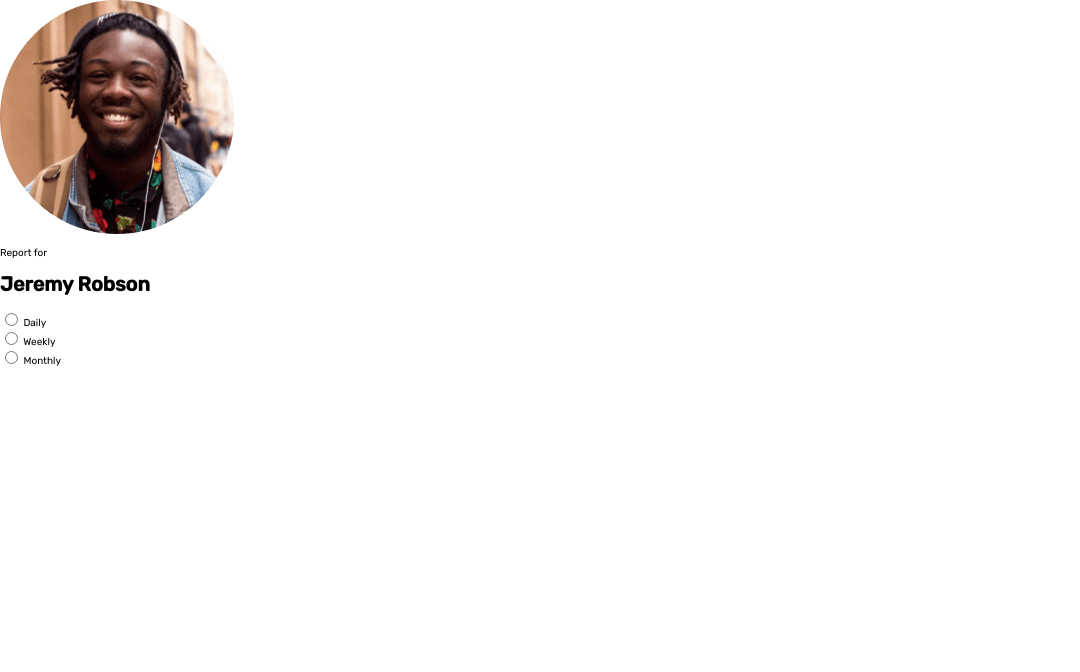
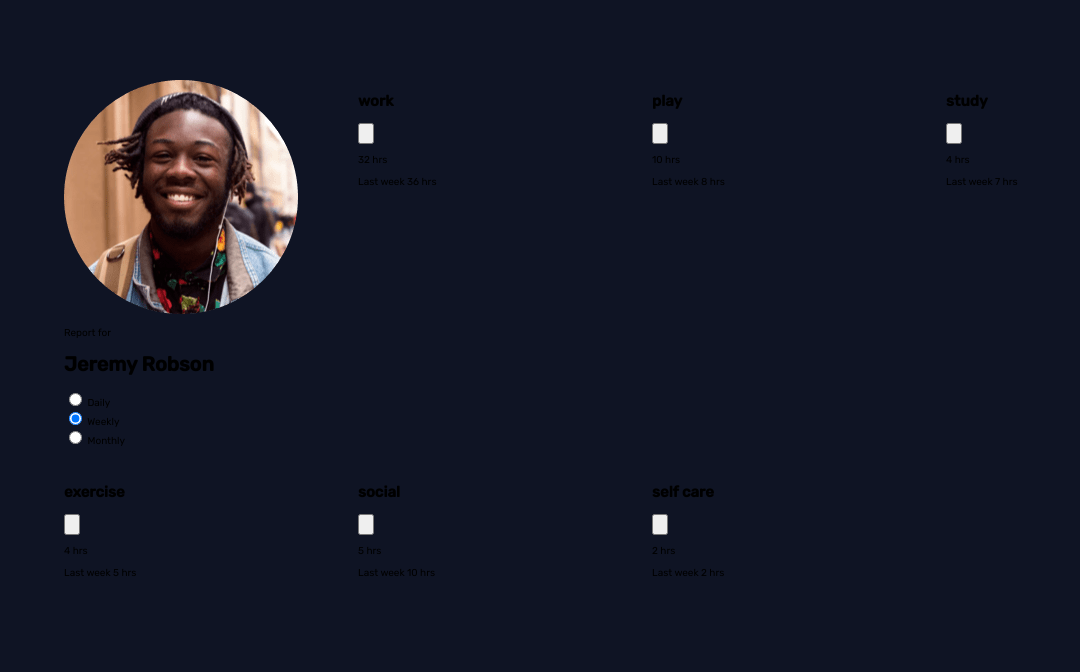
Before and after one commit to john-mirage/time-tracking-dashboard, a website built with Vite: page index.html in a window 1280 px wide. Shown: the whole page, without its empty margins (0-1080 px from the left). Built offline with nearby package versions, Linux system fonts and the light colour scheme.

Commit message:
feat: add logic

```diff
--- a/index.html
+++ b/index.html
@@ -30,8 +30,8 @@
 </head>
 
 <body class="page">
-
-    <main class="page__grid" id="grid">
+    <main class="page__container">
+        <div class="page__grid" id="grid">
 
             <header class="menu">
                 <div class="menu__user">
@@ -43,27 +43,31 @@
                 </div>
                 <div class="menu__period">
                     <div class="menu__button">
-                    <input class="menu__input" type="radio" name="period-selector" id="daily-selector" />
+                        <input class="menu__input" type="radio" value="daily" name="period-selector" id="daily-selector" />
                         <label class="menu__label" for="daily-selector">Daily</label>
                     </div>
                     <div class="menu__button">
-                    <input class="menu__input" type="radio" name="period-selector" id="weekly-selector" />
+                        <input class="menu__input" type="radio" value="weekly" name="period-selector" id="weekly-selector" checked />
                         <label class="menu__button" for="weekly-selector">Weekly</label>
                     </div>
                     <div class="menu__button">
-                    <input class="menu__input" type="radio" name="period-selector" id="monthly-selector" />
+                        <input class="menu__input" type="radio" value="monthly" name="period-selector" id="monthly-selector" />
                         <label class="menu__button" for="monthly-selector">Monthly</label>
                     </div>
                 </div>
             </header>
 
-        <template id="stat-template">
+            <template id="template">
                 <section class="stat">
-                <div class="stat__image"></div>
+                    <div class="stat__background"></div>
                     <div class="stat__info">
                         <div class="stat__row">
                             <h2 class="stat__title"></h2>
-                        <button class="stat__more-button"></button>
+                            <button class="stat__button">
+                                <svg class="stat__icon" viewBox="0 0 21 5" xmlns="http://www.w3.org/2000/svg">
+                                    <path d="M2.5 0a2.5 2.5 0 1 1 0 5 2.5 2.5 0 0 1 0-5Zm8 0a2.5 2.5 0 1 1 0 5 2.5 2.5 0 0 1 0-5Zm8 0a2.5 2.5 0 1 1 0 5 2.5 2.5 0 0 1 0-5Z" fill="currentColor" fill-rule="evenodd"/>
+                                </svg>
+                            </button>
                         </div>
                         <div class="stat__row">
                             <p class="stat__current">
@@ -71,16 +75,18 @@
                                 <span class="stat__current-time-unit">hrs</span>
                             </p>
                             <p class="stat__previous">
+                                Last
                                 <span class="stat__previous-period"></span>
                                 <span class="stat__previous-value"></span>
+                                hrs
                             </p>
                         </div>
                     </div>
                 </section>
             </template>
 
+        </div>
     </main>
-
     <script type="module" src="/src/main.ts"></script>
 </body>
 
--- a/src/data/stats.ts
+++ b/src/data/stats.ts
@@ -5,107 +5,133 @@ import exerciseIcon from "@images/icon-exercise.svg";
 import socialIcon from "@images/icon-social.svg";
 import selfCareIcon from "@images/icon-self-care.svg";
 
-const stats = [
+interface Period {
+  name: string;
+  current: number;
+  previous: number;
+}
+
+interface Stat {
+  name: string;
+  daily: Period;
+  weekly: Period;
+  monthly: Period;
+  image: string;
+}
+
+const stats: Stat[] = [
   {
-    name: "Work",
+    name: "work",
     daily: {
+      name: "day",
       current: 7,
       previous: 6,
     },
     weekly: {
+      name: "week",
       current: 32,
       previous: 36,
     },
     monthly: {
+      name: "month",
       current: 120,
       previous: 125,
     },
-    color: "work",
     image: workIcon,
   },
   {
-    name: "Play",
+    name: "play",
     daily: {
+      name: "day",
       current: 1,
       previous: 2,
     },
     weekly: {
+      name: "week",
       current: 10,
       previous: 8,
     },
     monthly: {
+      name: "month",
       current: 30,
       previous: 42,
     },
-    color: "play",
     image: playIcon,
   },
   {
-    name: "Study",
+    name: "study",
     daily: {
+      name: "day",
       current: 1,
       previous: 2,
     },
     weekly: {
+      name: "week",
       current: 4,
       previous: 7,
     },
     monthly: {
+      name: "month",
       current: 12,
       previous: 16,
     },
-    color: "study",
     image: studyIcon,
   },
   {
-    name: "Exercise",
+    name: "exercise",
     daily: {
+      name: "day",
       current: 1,
       previous: 2,
     },
     weekly: {
+      name: "week",
       current: 4,
       previous: 5,
     },
     monthly: {
+      name: "month",
       current: 16,
       previous: 20,
     },
-    color: "exercise",
     image: exerciseIcon,
   },
   {
-    name: "Social",
+    name: "social",
     daily: {
+      name: "day",
       current: 1,
       previous: 2,
     },
     weekly: {
+      name: "week",
       current: 5,
       previous: 10,
     },
     monthly: {
+      name: "month",
       current: 20,
       previous: 21,
     },
-    color: "social",
     image: socialIcon,
   },
   {
-    name: "Self Care",
+    name: "self care",
     daily: {
+      name: "day",
       current: 0,
       previous: 1,
     },
     weekly: {
+      name: "week",
       current: 2,
       previous: 2,
     },
     monthly: {
+      name: "month",
       current: 8,
       previous: 9,
     },
-    color: "self-care",
     image: selfCareIcon,
   },
 ];
--- a/src/main.ts
+++ b/src/main.ts
@@ -1 +1,33 @@
 import './main.css';
+import stats from "@data/stats";
+
+const inputs = document.querySelectorAll(".menu__input") as NodeListOf<HTMLInputElement>;
+const grid = document.querySelector("#grid") as HTMLDivElement;
+const template = document.querySelector("#template") as HTMLTemplateElement;
+
+inputs.forEach((input) => {
+  input.addEventListener("change", (event) => {
+    document.dispatchEvent(new CustomEvent("change-period", {
+      detail: event.target.value,
+    }));
+  });
+});
+
+stats.forEach((stat) => {
+  const statFragment = template.content.cloneNode(true) as HTMLElement;
+  const title = statFragment.querySelector(".stat__title") as HTMLHeadingElement;
+  const currentValue = statFragment.querySelector(".stat__current-value") as HTMLSpanElement;
+  const previousValue = statFragment.querySelector(".stat__previous-value") as HTMLSpanElement;
+  const previousPeriod = statFragment.querySelector(".stat__previous-period") as HTMLSpanElement;
+  title.textContent = stat.name;
+  currentValue.textContent = String(stat.weekly.current);
+  previousValue.textContent = String(stat.weekly.previous);
+  previousPeriod.textContent = stat.weekly.name;
+  document.addEventListener("change-period", (event: CustomEvent) => {
+   currentValue.textContent = String(stat[event.detail].current);
+   previousValue.textContent = String(stat[event.detail].previous);
+   previousPeriod.textContent = stat[event.detail].name;
+  });
+  grid.appendChild(document.createComment(stat.name));
+  grid.appendChild(statFragment);
+});
--- a/src/styles/page.css
+++ b/src/styles/page.css
@@ -0,0 +1,57 @@
+.page {
+    width: 100%;
+    min-height: 100vh;
+    background-color: var(--color-very-dark-blue);
+}
+
+.page__container {
+    width: 100%;
+    height: auto;
+    padding: 8rem 2.4rem;
+}
+
+.page__grid {
+    display: grid;
+    grid-template-columns: 1fr;
+    gap: 2.4rem;
+    width: 100%;
+    height: auto;
+}
+
+@media screen and (min-width: 576px) {
+    .page__container {
+        max-width: 576px;
+        margin-left: auto;
+        margin-right: auto;
+    }
+}
+
+@media screen and (min-width: 768px) {
+    .page__container {
+        max-width: 768px;
+    }
+
+    .page__grid {
+        grid-template-columns: repeat(2, 1fr);
+    }
+}
+
+@media screen and (min-width: 992px) {
+    .page__container {
+        max-width: 992px;
+    }
+
+    .page__grid {
+        grid-template-columns: repeat(3, 1fr);
+    }
+}
+
+@media screen and (min-width: 1200px) {
+    .page__container {
+        max-width: 1200px;
+    }
+
+    .page__grid {
+        grid-template-columns: repeat(4, 1fr);
+    }
+}
```
Lines whose indentation alone changed are shown as unchanged.
